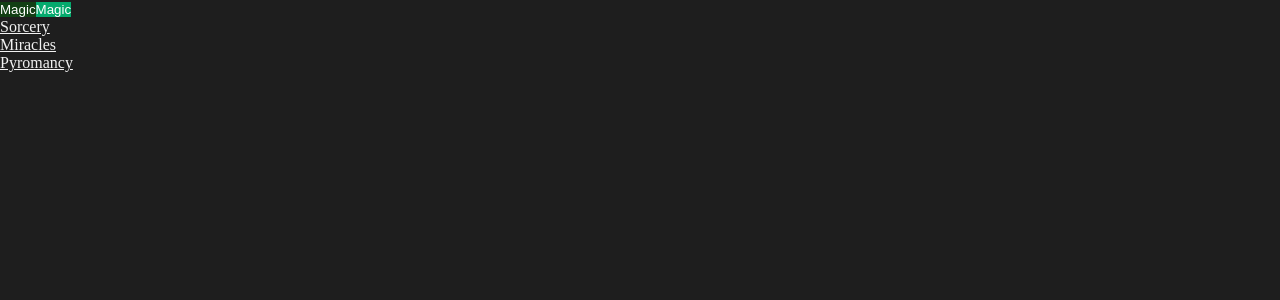
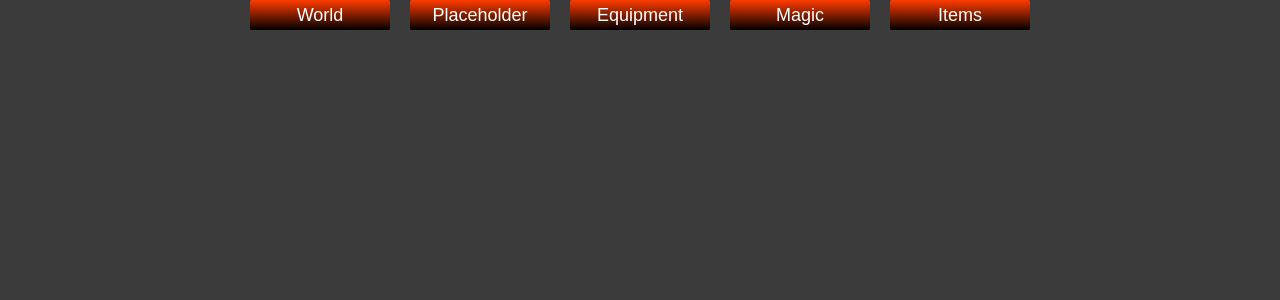
Before and after one commit to mrhl082024/dark-souls-react, a React (Vite) app: page / in a window 1280 px wide. Shown: the top 300 px of the page. Built offline with nearby package versions, Linux system fonts and the light colour scheme.

Commit message:
added buttons and grid, added colors, changed size and sutff

```diff
--- a/src/component/NavBar.jsx
+++ b/src/component/NavBar.jsx
@@ -4,23 +4,46 @@ const NavBar = () => {
   return (
     <div id="navbar-card">
       <nav id="navbar">
-        <div class="dropdown">
-          <button class="dropbtn">Magic</button>
-          <div class="dropdown-content">
+        <div className="dropdown">
+          <button className="dropbtn">World</button>
+          <div className="dropdown-content">
+            <a href="">Placeholder</a>
+            <a href="">Placeholder</a>
+            <a href="">Placeholder</a>
+          </div>
+        </div>
+        <div className="dropdown">
+          <button className="dropbtn">Placeholder</button>
+          <div className="dropdown-content">
+            <a href="">Placeholder</a>
+            <a href="">Placeholder</a>
+            <a href="">Placeholder</a>
+          </div>
+        </div>
+        <div className="dropdown">
+          <button className="dropbtn">Equipment</button>
+          <div className="dropdown-content">
+            <a href="">Armour</a>
+            <a href="">Weapons</a>
+            <a href="">Catalysts</a>
+          </div>
+        </div>
+        <div className="dropdown">
+          <button className="dropbtn">Magic</button>
+          <div className="dropdown-content">
             <a href="">Sorcery</a>
             <a href="">Miracles</a>
             <a href="">Pyromancy</a>
           </div>
         </div>
-        <div class="dropdown">
-          <button class="dropbtn">Magic</button>
-          <div class="dropdown-content">
-            <a href="">Sorcery</a>
-            <a href="">Miracles</a>
-            <a href="">Pyromancy</a>
+        <div className="dropdown">
+          <button className="dropbtn">Items</button>
+          <div className="dropdown-content">
+            <a href="">Placeholder</a>
+            <a href="">Placeholder</a>
+            <a href="">Placeholder</a>
           </div>
         </div>
-
       </nav>
     </div>
   );
--- a/src/styles/App.css
+++ b/src/styles/App.css
@@ -2,5 +2,5 @@
   padding: 0;
   margin: 0;
   box-sizing: border-box;
-  background-color: rgb(30 30 30);
+  background-color: rgb(59, 59, 59);
 }
--- a/src/styles/NavBar.css
+++ b/src/styles/NavBar.css
@@ -1,12 +1,23 @@
+#navbar {
+  display: grid;
+  grid-template-areas: "a b c d e";
+  justify-content: center;
+}
+
 /* Dropdown Button */
 .dropbtn {
-    background-color: #04AA6D;
+  background: linear-gradient(rgba(255, 60, 0), rgba(0, 0, 0));
   color: white;
   border: none;
+  width: 140px;
+  height: 30px;
+  font-size: large;
+  border-radius: 2px;
 }
 
 /* The container <div> - needed to position the dropdown content */
 .dropdown {
+    margin:0 10px 0 10px;
   position: relative;
   display: inline-block;
 }
@@ -15,22 +26,34 @@
 .dropdown-content {
   display: none;
   position: absolute;
-    background-color: #f1f1f1;
-    width: 200px;
+  width: 160px;
+  height: 30px;
   z-index: 1;
 }
 
 /* Links inside the dropdown */
 .dropdown-content a {
-    color:#f1f1f1;
+  display: block;
+  color: #f1f1f1;
+}
+
+/* Change color of dropdown links on hover */
+.dropdown-content a:hover {
+  background: radial-gradient(red, black);
+}
+
+/* Show the dropdown menu on hover */
+.dropdown:hover .dropdown-content {
   display: block;
 }
 
-  /* Change color of dropdown links on hover */
-  .dropdown-content a:hover {background-color: #ddd;}
-
-  /* Show the dropdown menu on hover */
-  .dropdown:hover .dropdown-content {display: block;}
-
 /* Change the background color of the dropdown button when the dropdown content is shown */
-  .dropdown:hover .dropbtn {background-color: #123f14;}
+.dropdown:hover .dropbtn {
+  background: red;
+}
+a {
+  font-size: large;
+  text-align: center;
+  background-color: black;
+  text-decoration: none;
+}
```
Lines whose indentation alone changed are shown as unchanged.
